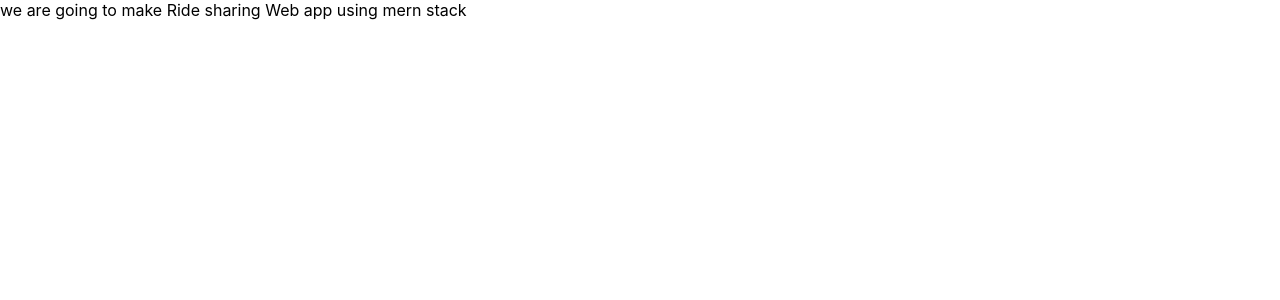
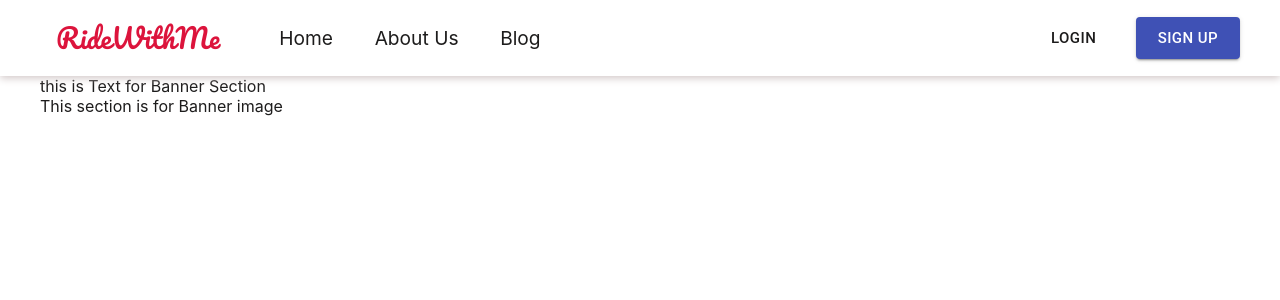
Before and after one commit to sandeepPainkra/Minor-project-Ride-sharing-web-app-, a React (Create React App) app in the folder frontend/: page / in a window 1280 px wide. Shown: the top 300 px of the page. Built offline with nearby package versions, Linux system fonts and the light colour scheme.

Commit message:
creating banner section

```diff
--- a/frontend/package.json
+++ b/frontend/package.json
@@ -3,11 +3,14 @@
   "version": "0.1.0",
   "private": true,
   "dependencies": {
+    "@material-ui/core": "^4.12.4",
+    "@material-ui/icons": "^4.11.3",
     "@testing-library/jest-dom": "^5.16.5",
     "@testing-library/react": "^13.4.0",
     "@testing-library/user-event": "^13.5.0",
     "react": "^18.2.0",
     "react-dom": "^18.2.0",
+    "react-router-dom": "^6.4.3",
     "react-scripts": "5.0.1",
     "web-vitals": "^2.1.4"
   },
--- a/frontend/src/App.css
+++ b/frontend/src/App.css
@@ -0,0 +1,12 @@
+@import url('https://fonts.googleapis.com/css2?family=Pacifico&display=swap');
+html{
+    font-size: 16px;
+}
+a{
+    color: inherit;
+    text-decoration: none;
+}
+.container{
+    max-width: 1200px;
+    margin: 0 auto;
+}
--- a/frontend/src/App.js
+++ b/frontend/src/App.js
@@ -1,7 +1,20 @@
 import React from "react";
+import Navbar from "./components/Navbar/Navbar.js";
+import "./App.css";
+import { BrowserRouter as Router, Routes, Route } from "react-router-dom";
+import LandingPage from "./components/LandingPage/LandingPage.js";
 
 const App = () => {
-  return <div>we are going to make Ride sharing Web app using mern stack</div>;
+  return (
+    <div className="app">
+      <Router>
+        <Navbar />
+        <Routes>
+          <Route path="/" element={<LandingPage />} />
+        </Routes>
+      </Router>
+    </div>
+  );
 };
 
 export default App;
--- /dev/null
+++ b/frontend/src/components/LandingPage/LandingPage.js
@@ -0,0 +1,15 @@
+import React from "react";
+import "./LandingPage.css";
+
+const LandingPage = () => {
+  return (
+    <div className="landingpage">
+      <div className="container banner">
+        <div className="banner_text"> this is Text for Banner Section</div>
+        <div className="banner_right">This section is for Banner image</div>
+      </div>
+    </div>
+  );
+};
+
+export default LandingPage;
--- /dev/null
+++ b/frontend/src/components/Navbar/Navbar.css
@@ -0,0 +1,41 @@
+.navbar {
+  width: 100%;
+  height: auto;
+  padding: 0.9rem 0;
+  box-shadow: 0px 2px 8px 0px #d0c5c5;
+  position: sticky !important;
+  top: 0;
+  background-color: #fff;
+}
+.nav_inner {
+  display: flex;
+  align-items: center;
+  justify-content: space-between;
+}
+.nav_left {
+  display: flex;
+  align-items: center;
+  justify-content: space-between;
+}
+.nav_left a {
+  font-size: 1.2rem;
+  text-transform: capitalize;
+  padding: 0.4rem 1rem;
+  margin-right: 0.6rem;
+}
+.nav_inner .logo a {
+  font-size: 1.7rem;
+  color: crimson;
+  font-weight: 400;
+  font-family: "Pacifico", cursive;
+  margin-right: 1.7rem;
+}
+.nav_right {
+  min-width: 200px;
+  display: flex;
+  align-items: center;
+  justify-content: space-between;
+}
+.register_btn .MuiButton-label {
+  color: #fff !important;
+}
--- /dev/null
+++ b/frontend/src/components/Navbar/Navbar.js
@@ -0,0 +1,38 @@
+import React from "react";
+import "./Navbar.css";
+import { NavLink } from "react-router-dom";
+import { Button } from "@material-ui/core";
+
+const Navbar = () => {
+  return (
+    <div className="navbar">
+      <div className="container nav_inner">
+        <div className="nav_left">
+          <div className="logo">
+            <NavLink to="/">RideWithMe</NavLink>
+          </div>
+          <NavLink to="/home">home</NavLink>
+          <NavLink to="/about">about us</NavLink>
+          <NavLink to="/blog">Blog </NavLink>
+        </div>
+        <div className="nav_right">
+          <NavLink>
+            <Button size="large">Login</Button>
+          </NavLink>
+          <NavLink className="register_btn">
+            <Button
+              className="signUp"
+              size="large"
+              variant="contained"
+              color="primary"
+            >
+              sign up
+            </Button>
+          </NavLink>
+        </div>
+      </div>
+    </div>
+  );
+};
+
+export default Navbar;
--- a/frontend/src/index.css
+++ b/frontend/src/index.css
@@ -1,3 +1,9 @@
+*{
+  margin: 0;
+  padding: 0;
+  box-sizing: border-box;
+  color: rgb(29, 28, 28);
+}
 body {
   margin: 0;
   font-family: -apple-system, BlinkMacSystemFont, 'Segoe UI', 'Roboto', 'Oxygen',
```
Also changed, not shown: frontend/src/components/LandingPage/LandingPage.css (added), 1 other file (tests, documents, lock files or other folders).
